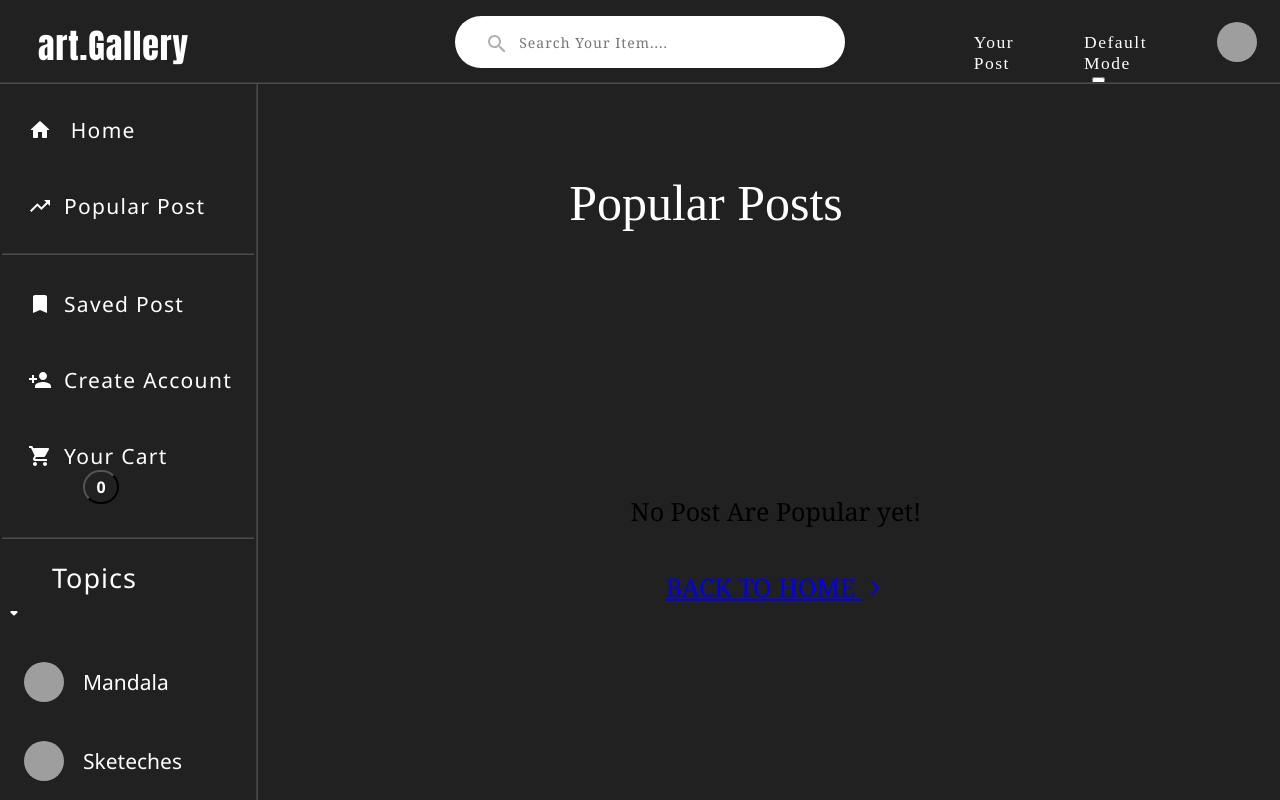
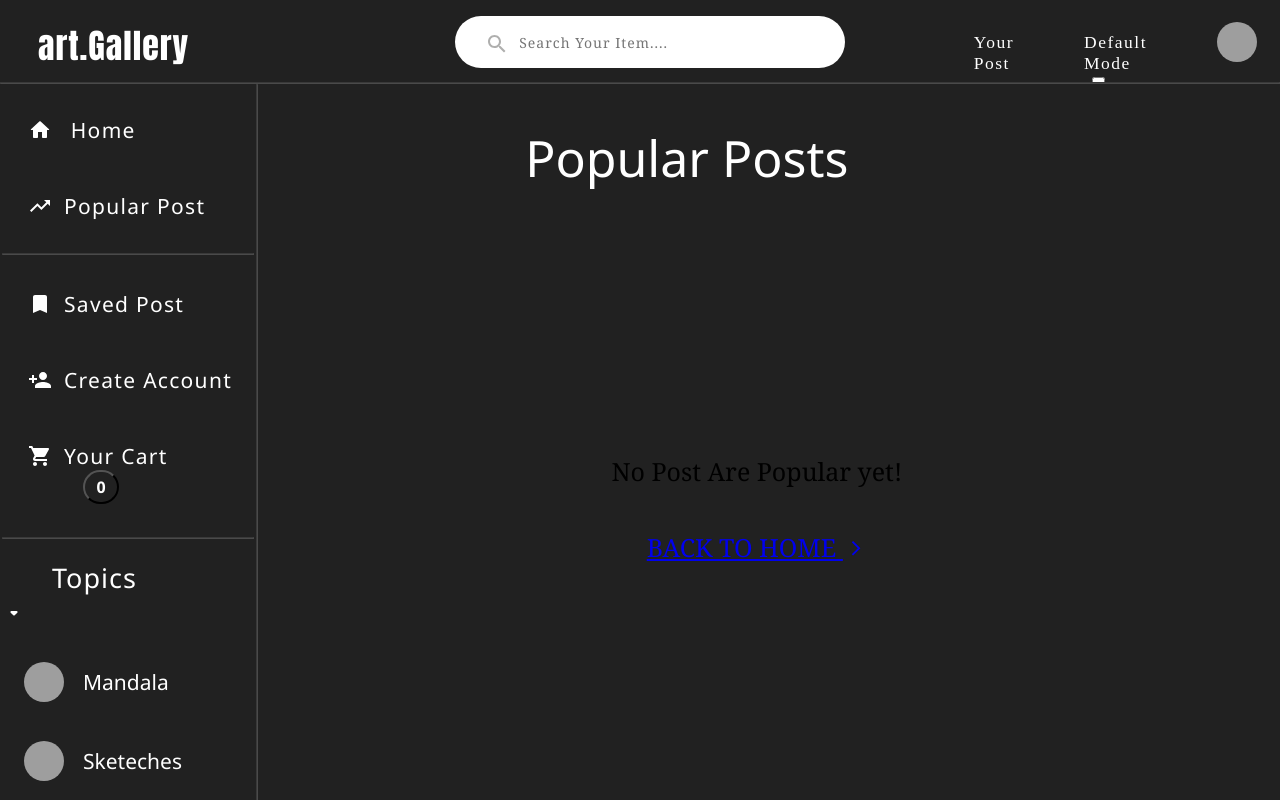
Before and after one commit to Pragyani/art-gallery, a React (Create React App) app: page /popular-page in a window 1280 px wide. Shown: the top 800 px of the page. Built offline with nearby package versions, Linux system fonts and the light colour scheme; grey boxes are pictures that could not be loaded.

Commit message:
add : font- family  and width

```diff
--- a/src/pages/popularPostPage/popularpostpage.css
+++ b/src/pages/popularPostPage/popularpostpage.css
@@ -3,8 +3,8 @@
 }
 
 .popular-products-container {
-    width: 70%;
-    margin-top: 50px;
+    width: 67%;
+    /* margin-top: 50px; */
     padding: 40px;
 }
 
@@ -13,6 +13,7 @@
     font-size: 50px;
     font-weight: 340;
     margin-bottom: 28px;
+    font-family: 'Segoe UI', Tahoma, Geneva, Verdana, sans-serif;
     color: var(--color);
 }
 
@@ -62,7 +63,7 @@
 }
 
 .popular-products-list .fluid-post {
-    width: 50%;
+    width: 88%;
     margin-bottom: 6px;
 }
 
```
